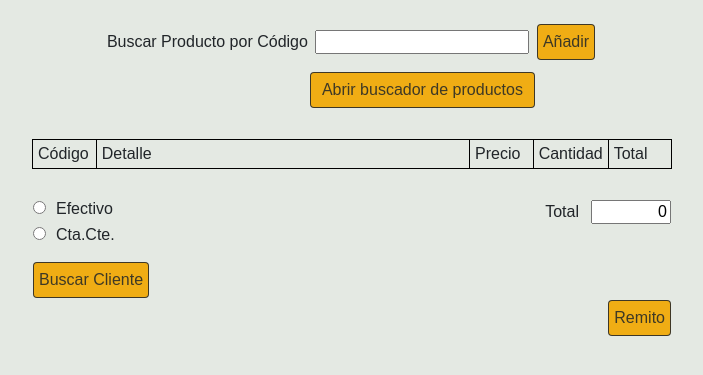
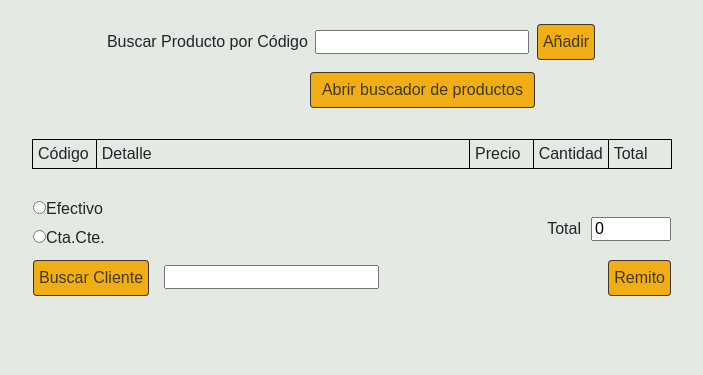
Before and after one commit to MatiasAdrian4/lubricentro_myc, a Django app: page /lubricentro_myc/ventas/ in a window 1280 px wide; the page is wider, and only the part inside the window is pictured. Shown: the part 225-600 px from the top of that part, without its empty margins (288-991 px from the left). Run offline with Django 3.2, Linux system fonts and the light colour scheme; some libraries are stand-ins or nearby versions.

Commit message:
added buscador_clientes_modal in ventas, fixed problem with inputs in shopping cart

```diff
--- a/django_project/lubricentro_myc/static/css/style.css
+++ b/django_project/lubricentro_myc/static/css/style.css
@@ -67,32 +67,22 @@ button {
     width: 50%;
 }
 
-.resumen-venta tr:nth-child(1) {
+.resumen-venta tr:nth-child(1) td:nth-child(1){
     float: left;
-    display: grid;
+    display: block;
 }
 
-.resumen-venta tr:nth-child(1) td input {
-    margin-right: 10px;
-    margin-bottom: 10px;
+.resumen-venta tr:nth-child(1) td:nth-child(1) input {
+    margin-bottom: 15px;
 }
 
-.resumen-venta tr {
-    margin-bottom: 10px;
-}
-
-.resumen-venta tr:nth-child(1) td {
-    display: inline;
-}
-
-.resumen-venta tr:nth-child(2), .resumen-venta tr:nth-child(4) {
+.resumen-venta tr:nth-child(1) td:nth-child(2) span {
     float: right;
 }
 
-.resumen-venta tr:nth-child(2) input {
+.resumen-venta tr:nth-child(1) td:nth-child(2) span input {
     width: 80px;
     margin-left: 10px;
-    text-align: right;
 }
 
 /* inventario y clientes */
--- a/django_project/lubricentro_myc/static/js/arithmetic_operations.js
+++ b/django_project/lubricentro_myc/static/js/arithmetic_operations.js
@@ -31,7 +31,7 @@ $(function(){
         $('.carrito-table tr td:nth-child(5) input').each(function() {
             total += parseFloat(this.value)
         });
-        $('.resumen-venta tr:nth-child(2) td input').val(total.toFixed(2))
+        $('.resumen-venta tr:nth-child(1) td:nth-child(2) input').val(total.toFixed(2))
     });
 
     // si la cantidad cambia
@@ -46,7 +46,7 @@ $(function(){
         $('.carrito-table tr td:nth-child(5) input').each(function() {
             total += parseFloat(this.value)
         });
-        $('.resumen-venta tr:nth-child(2) td input').val(total.toFixed(2))
+        $('.resumen-venta tr:nth-child(1) td:nth-child(2) input').val(total.toFixed(2))
     });
 
 });
--- /dev/null
+++ b/django_project/lubricentro_myc/templates/buscador_clientes_modal.html
@@ -0,0 +1,54 @@
+{% block vue_modal %}
+{% csrf_token %}
+<div id="buscador-clientes-modal" class="modal fade" tabindex="-1" role="dialog" aria-labelledby="buscador-clientes-modal-label">
+  <div class="modal-dialog" role="document">
+    <div class="modal-content">
+      <div class="modal-header">
+        <h4 class="modal-title">Buscador de Clientes</h4>
+        <button type="button" class="close" data-dismiss="modal" aria-label="Close" @click="close()"><span aria-hidden="true">&times;</span></button>
+      </div>
+      <div class="modal-body">
+        <table>
+          <tr>
+            <td>Buscar por Nombre</td>
+            <td><input type="text"></td>
+          </tr>
+          <tr>
+            <td><button type="button" class="btn btn-default" style="margin-top: 10px;" @click="listar_resultados()">Listar Resultados</td>
+            <td></td>
+          </tr>
+        </table>
+
+        <br>
+        <table class="resultados">
+        </table>
+
+      </div>
+      <div class="modal-footer">
+      </div>
+    </div>
+  </div>
+</div>
+
+<script type="application/javascript">
+new Vue({
+    el: "#buscador-clientes-modal",
+    delimiters: ['${', '}'],
+    components: {},
+    methods: {
+      listar_resultados() {
+      },
+      close() {
+      }
+    },
+    data: {},
+    mounted() {
+      axios.defaults.xsrfHeaderName = "X-CSRFToken";
+      axios.defaults.xsrfCookieName = "XCSRF-TOKEN";
+
+      $('#buscador-clientes-modal').on('hidden.bs.modal', this.close);
+    }
+  })
+</script>
+
+{% endblock %}
--- a/django_project/lubricentro_myc/templates/ventas.html
+++ b/django_project/lubricentro_myc/templates/ventas.html
@@ -35,18 +35,18 @@
 
             <table class="resumen-venta">
               <tr>
-                <td><input type="radio" name="pago" value="Efectivo">Efectivo</td>
-                <td><input type="radio" name="pago" value="Cta.Cte.">Cta.Cte.</td>
+                <td>
+                  <input type="radio" name="pago" value="Efectivo">Efectivo<br>
+                  <input type="radio" name="pago" value="Cta.Cte.">Cta.Cte.<br>
+                </td>
+                <td><span>Total<input readonly type="text" value="0"></span></td>
               </tr>
               <tr>
-                <td>Total</td>
-                <td><input readonly ype="text" value="0"></td>
-              </tr>
-              <tr>
-                <td><button type="button" class="btn btn-primary vue-btn" data-toggle="modal" data-target="#buscador-clientes-modal">Buscar Cliente</button></td>
-              </tr>
-              <tr>
-                <td><button class="btn btn-default" onClick="generar_remito()">Remito</button></td>
+                <td>
+                  <button type="button" class="btn btn-primary vue-btn" style="margin-right: 10px" data-toggle="modal" data-target="#buscador-clientes-modal">Buscar Cliente</button>
+                  <input readonly type="text">
+                  <input hidden type="text"></td>
+                <td><button class="btn btn-default" style="float: right" onClick="generar_remito()">Remito</button></td>
               </tr>
             </table>
 
@@ -76,20 +76,58 @@
             }).then(response => {
               reload_js();
 
-              var total = parseFloat($('.resumen-venta tr:nth-child(2) td input').val())
+              var total = parseFloat($('.resumen-venta tr:nth-child(1) td:nth-child(2) input').val())
               total += parseFloat(response.data['precio_venta_contado'])
-              $('.resumen-venta tr:nth-child(2) td input').val(total.toFixed(2))
+              $('.resumen-venta tr:nth-child(1) td:nth-child(2) input').val(total.toFixed(2))
 
               if ($('.carrito-table tr:has(td input[value="' + response.data['codigo'] +'"])').length == 0) {
-                $('.carrito-table tbody')[0].innerHTML += `
-                  <tr>
-                    <td><input readonly type="text" value="` + response.data['codigo'] +`"></td>
-                    <td><input readonly type="text" value="` + response.data['detalle'] + `"></td>
-                    <td><input type="text" class='allownumericwithdecimal' value="` + response.data['precio_venta_contado'] + `"></td>
-                    <td><input type="text" class='allownumericwithdecimal' value="1.0"></td>
-                    <td><input type="text" readonly class='allownumericwithdecimal' value="` + response.data['precio_venta_contado'] + `"></td>
-                  </tr>
-                `
+                var carrito = $('.carrito-table tbody')[0]
+                var tr = document.createElement('tr')
+
+                var td = document.createElement("td")
+                var input = document.createElement('input')
+                input.type = "text";
+                input.setAttribute("readonly", true)
+                input.setAttribute("value", response.data['codigo']);
+                td.appendChild(input)
+                tr.appendChild(td)
+
+                var td = document.createElement("td")
+                var input = document.createElement('input')
+                input.type = "text";
+                input.setAttribute("readonly", true)
+                input.setAttribute("value", response.data['detalle']);
+                td.appendChild(input)
+                tr.appendChild(td)
+
+                var td = document.createElement("td")
+                var input = document.createElement('input')
+                input.type = "text";
+                input.setAttribute("value", response.data['precio_venta_contado']);
+                input.setAttribute("class", "allownumericwithdecimal");
+                td.appendChild(input)
+                tr.appendChild(td)
+
+                var td = document.createElement("td")
+                var input = document.createElement('input')
+                input.type = "text";
+                input.setAttribute("value", "1.0");
+                input.setAttribute("class", "allownumericwithdecimal");
+                td.appendChild(input)
+                tr.appendChild(td)
+
+                var td = document.createElement("td")
+                var input = document.createElement('input')
+                input.type = "text";
+                input.setAttribute("readonly", true)
+                input.setAttribute("value", response.data['precio_venta_contado']);
+                input.setAttribute("class", "allownumericwithdecimal");
+                td.appendChild(input)
+                tr.appendChild(td)
+
+                tr.appendChild(td)
+                carrito.appendChild(tr)
+
                 $('.operaciones tr:nth-child(1) td input')[0].value = "";
               } else {
                 alert("El producto ya esta cargado al carrito")
@@ -104,3 +142,4 @@
 {% endblock %}
 
 {% include "buscador_productos_modal.html" %}
+{% include "buscador_clientes_modal.html" %}
```
Also changed, not shown: django_project/lubricentro_myc/templates/buscador_productos_modal.html (+49 -13 lines).
